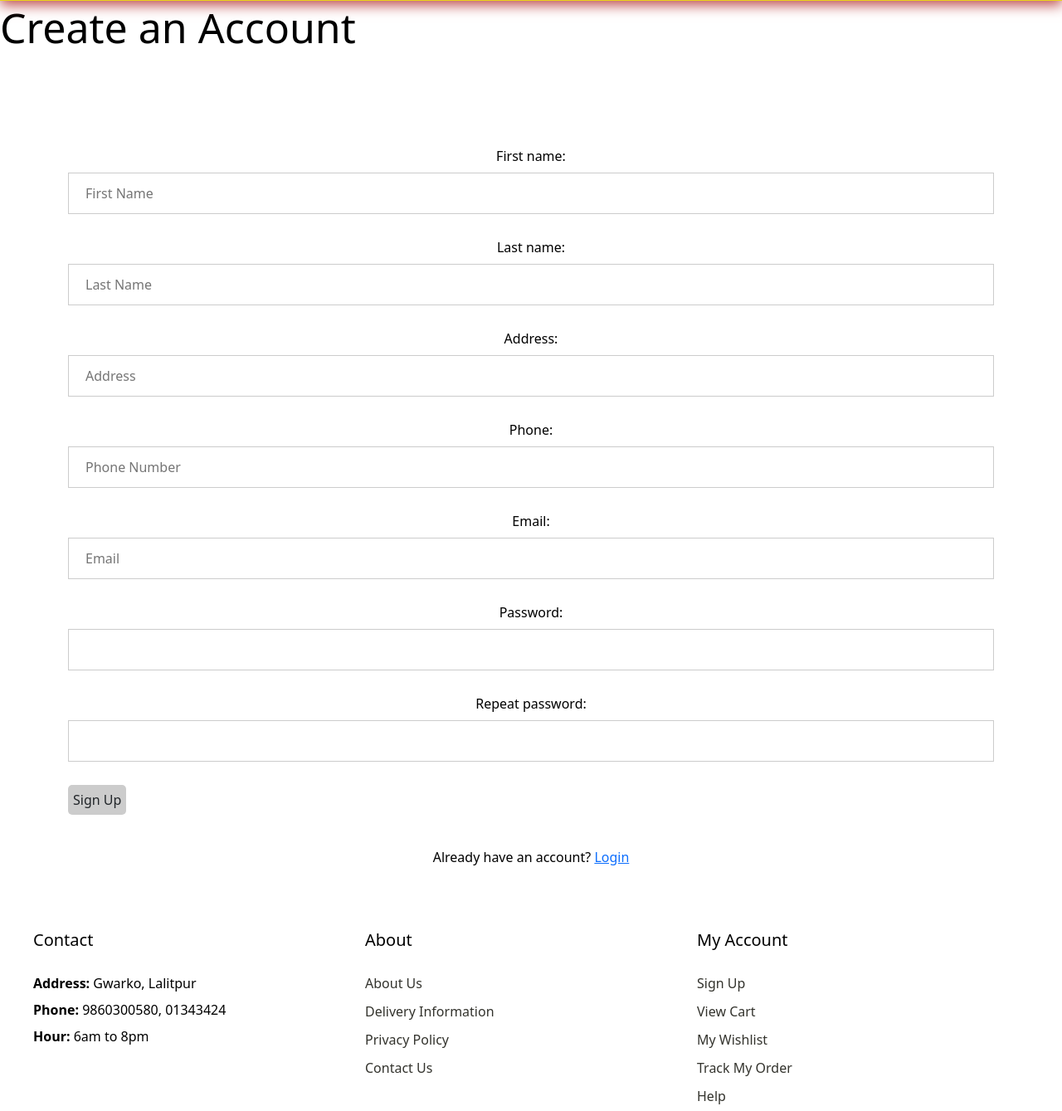
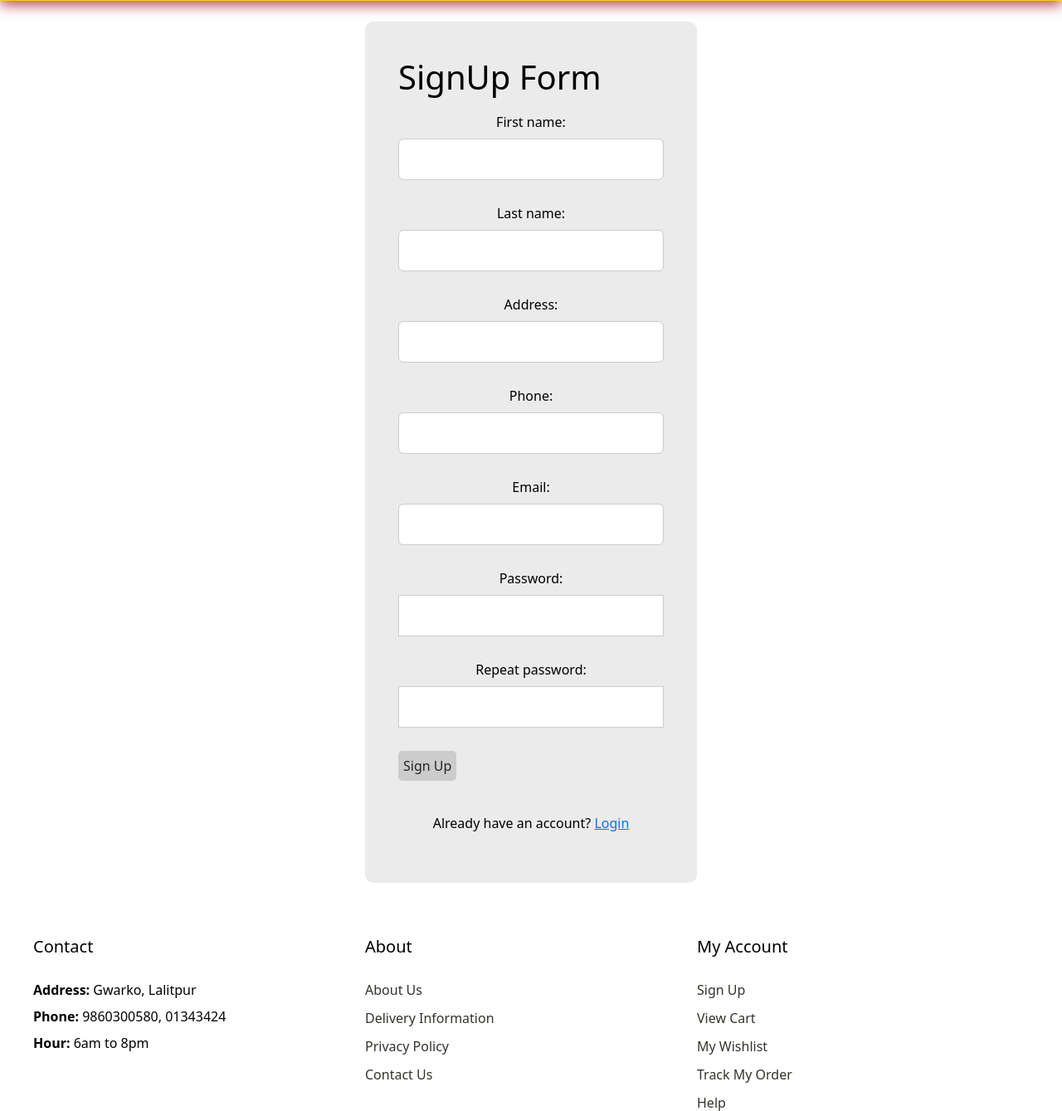
Before and after one commit to Rajish123/Ecommerce, a Django app: page /accounts/signup in a window 1280 px wide. Shown: the part 103-1442 px from the top of the page at 83% size. Run offline with Django 4.2, Linux system fonts and the light colour scheme; some libraries are stand-ins or nearby versions.

Commit message:
last commit

```diff
--- a/Accounts/forms.py
+++ b/Accounts/forms.py
@@ -13,13 +13,13 @@ class CustomerForm(ModelForm):
         model = Customer
         fields = ('first_name','last_name','address','phone','email','password1','password2')
         widgets={
-            'first_name': forms.TextInput(attrs={'class':'asd', 'placeholder':'First Name'}),
-            'last_name': forms.TextInput(attrs={'class':'asd', 'placeholder':'Last Name'}),
-            'address': forms.TextInput(attrs={'class':'asd', 'placeholder':'Address'}),
-            'phone': forms.TextInput(attrs={'class':'asd', 'placeholder':'Phone Number'}),
-            'email': forms.EmailInput(attrs={'class':'asd', 'placeholder':'Email'}),
-            'password1': forms.PasswordInput(attrs={'class':'asd', 'placeholder':'Password'}),
-            'password2': forms.PasswordInput(attrs={'class':'asd', 'placeholder':'Password'}),
+            'first_name': forms.TextInput(attrs={'class':'form-control'}),
+            'last_name': forms.TextInput(attrs={'class':'form-control'}),
+            'address': forms.TextInput(attrs={'class':'form-control'}),
+            'phone': forms.TextInput(attrs={'class':'form-control',}),
+            'email': forms.EmailInput(attrs={'class':'form-control'}),
+            # 'password1': forms.PasswordInput(attrs={'class':'form-control', 'placeholder':'Password'}),
+            # 'password2': forms.PasswordInput(attrs={'class':'form-control', 'placeholder':'Password'}),
     }
 
         # this function will be used for the validation
--- a/Accounts/views/login.py
+++ b/Accounts/views/login.py
@@ -31,8 +31,6 @@ class Login(View):
             if flag:
                 # save user information in session after logging in
                 request.session['customer'] = customer.id
-                # request.session['email'] = customer.email
-                # print(request.session.get('email'))
                 # successful logged in
                 messages.success(request,f"Login Successful")
                 if Login.return_url:
--- a/Orders/views/checkout.py
+++ b/Orders/views/checkout.py
@@ -44,7 +44,6 @@ class CheckOut(View):
         # get all product ids
         products = Product.get_product_by_id(list(request.session.get('cart').keys()))
         total = total_payment(request)
-        print(total)
         nonce = request.POST.get('payment_method_nonce', None)
         # create and submit transaction
         result = gateway.transaction.sale ({
@@ -54,10 +53,7 @@ class CheckOut(View):
                 'submit_for_settlement': True
             }
         })
-        print(result)
         if result.is_success:
-
-
         # iterate all product to get price and to create order object
             for product in products:
                 order = Order(
--- a/Orders/views/orders.py
+++ b/Orders/views/orders.py
@@ -11,5 +11,7 @@ class OrderView(View):
     def get(self, request):
         # return customer id
         customer = request.session.get('customer')
+        products = request.session.get('cart').keys()
+        print(f'total products are = {products}')
         orders = Order.get_orders_by_customer(customer)
         return render(request,'orders.html',{'orders':orders})
--- a/Store/static/css/style1.css
+++ b/Store/static/css/style1.css
@@ -142,6 +142,10 @@ p {
 #shoe p {
     color: rgb(82, 8, 8);
 }
+.btn-1 a {
+    text-decoration: none;
+}
+
 
 #shoe button {
     background-color: rgb(175, 133, 61);
--- a/Store/templates/base.html
+++ b/Store/templates/base.html
@@ -5,6 +5,20 @@
 
     <head>
         <style>
+            .form-container {
+                background-color: rgba(231,230,230,0.8);
+                width:400px;
+                display:flex;
+                justify-content: center;
+                align-items:center;
+                margin:0 auto;
+                flex-direction: column;
+                border-radius:10px;
+                padding: 40px;
+            }
+            .auth-content {
+                padding:25px;
+            }
             .box {
                 width: 400px;
                 padding: 50px;
@@ -61,8 +75,22 @@
                 justify-content: center;
             }
 
-            #product2 .category {
+            #product2 .category  h2{
                 padding: 30px;
+            }
+
+            #product2 .category li,
+            #product2 .category li a {
+                text-decoration: none;
+                list-style: none;
+                font-size: 18px;
+                color: #000;
+                padding: 10px;
+                border-bottom:1px solid #ccc;
+            }
+
+            #product2 .category li a:hover {
+                color: orange;
             }
 
             #product2 .pro-container {
--- a/Store/templates/index.html
+++ b/Store/templates/index.html
@@ -24,6 +24,7 @@
   <div class="category">
       <h2>Category</h2>
       <ul>
+        <li><a href = ""</a>All</li>
         {% for category in categories %}
           <li><a href = "/?category={{category.id}}">{{category.name}}</a></li>
           {% comment %} <h3>{{category.name}}</h3> {% endcomment %}
@@ -57,7 +58,7 @@
               <div>
                   <form action="/#{{product.id}}" method = "POST">{% csrf_token %}
                     <input hidden type="text" value="{{product.id}}" name="product">
-                    <button type="submit" class="btn">Add to cart</button>
+                    <input type="submit" class="btn" value = "Add to cart">
                   </form>
               </div>
             </div>
--- a/Store/templates/signup.html
+++ b/Store/templates/signup.html
@@ -2,19 +2,18 @@
 {% block content %}
 
 <div class="auth-content">
+    <div class="form-container">
 
-    <h1 class="form-title">Create an Account</h1>
-    <br><br><br>
         <form method="post">
             {% csrf_token %}
-    <div class="container">
+            <h2>SignUp Form</h2>
             {{form.as_p}}
             <input type="submit" class="btn" value="Sign Up">
             <br><br>
             <p>Already have an account? <a href="">Login</a></p>
 
+        </form>
 
     </div>
-    </form>
 </div>
 {% endblock content %}
--- a/Store/urls.py
+++ b/Store/urls.py
@@ -6,11 +6,11 @@ app_name = 'store'
 
 urlpatterns = [
     # homepage
-    path('home',home.HomeView.as_view(), name = 'home'),
+    path('',home.HomeView.as_view(), name = 'home'),
     path('about',about.AboutView.as_view(), name = 'about'),
 
     # allproduct
     # path('product',index.IndexView.as_view(),name = 'product'),
-    path('',index.IndexView.as_view(), name = 'index'),
+    path('shop',index.IndexView.as_view(), name = 'index'),
     path('cart',auth_middleware(cart.Cart.as_view()),name = 'cart'),
 ]
--- a/Store/views/index.py
+++ b/Store/views/index.py
@@ -62,5 +62,5 @@ class IndexView(View):
         data['products'] = products
         data['categories'] = categories
         # print the user information that is stored in session after logging in.
-        print(f"The current user is {request.session.get('email')}")
+        # print(f"The current user is {request.session.get('email')}")
         return render(request,'index.html',data)
```
Also changed, not shown: Store/templates/home.html (+25 -15 lines), Store/templates/profile.html (+5 -5 lines), Orders/models.py (line endings or trailing spaces), db.sqlite3. Lines whose indentation alone changed are shown as unchanged.
